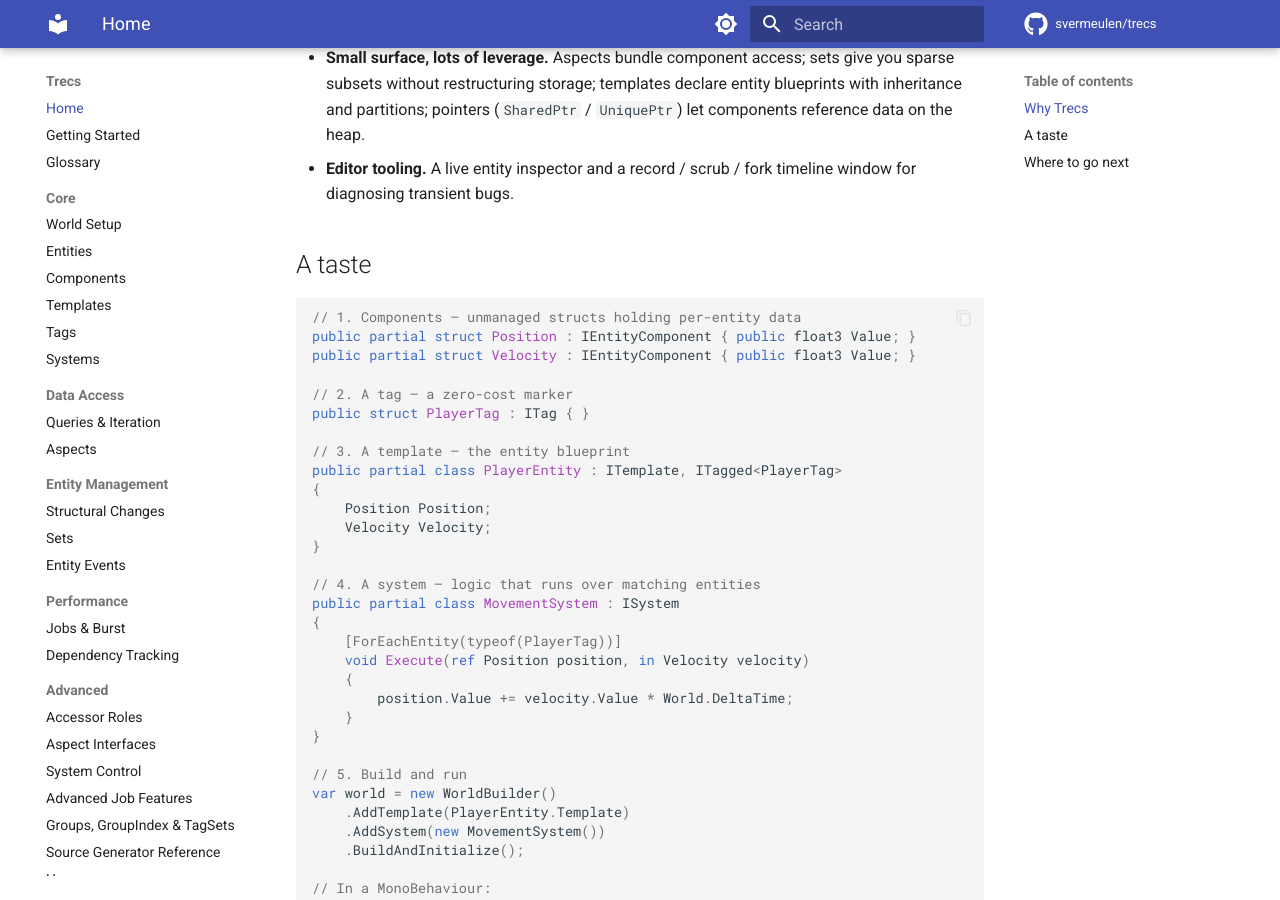
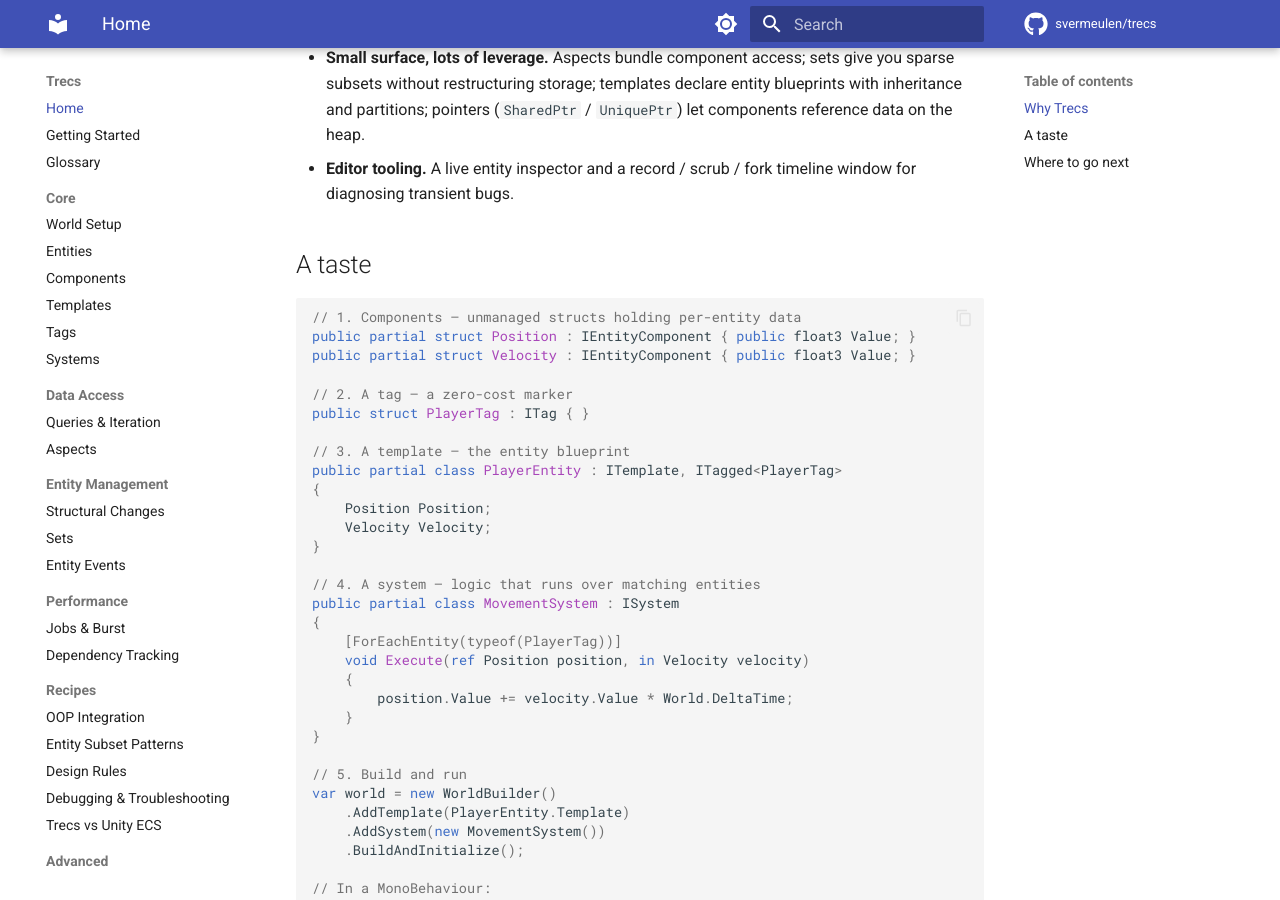
Before and after one commit to svermeulen/trecs, an MkDocs documentation site: the page built from docs/index.md, in a window 1280 px wide and 900 px high, scrolled down 454 px. Built offline with MkDocs 1.6.1 and Material for MkDocs 9.7.7, drawn with Linux system fonts in a browser that asks for light colours; comment, search, counter and statistics services are not loaded.

Commit message:
Docs: move Recipes ahead of Advanced and Samples in nav
Recipes contains 'Trecs vs Unity ECS' and 'Design Rules', which are
the kinds of pages a curious newcomer will want to find quickly.
Sitting at the bottom of the nav (after a long Advanced section and
the entire Samples list) is hostile to that path.

New order: Core → Data Access → Entity Management → Performance →
Recipes → Advanced → Editor Windows → Samples → FAQ.

Co-Authored-By: Claude <noreply@anthropic.com>

```diff
--- a/mkdocs.yml
+++ b/mkdocs.yml
@@ -53,6 +53,12 @@ nav:
   - Performance:
       - Jobs & Burst: performance/jobs-and-burst.md
       - Dependency Tracking: performance/dependency-tracking.md
+  - Recipes:
+      - OOP Integration: recipes/oop-integration.md
+      - Entity Subset Patterns: recipes/entity-subset-patterns.md
+      - Design Rules: recipes/design-rules.md
+      - Debugging & Troubleshooting: recipes/debugging.md
+      - Trecs vs Unity ECS: recipes/trecs-vs-unity-ecs.md
   - Advanced:
       - Accessor Roles: advanced/accessor-roles.md
       - Aspect Interfaces: advanced/aspect-interfaces.md
@@ -94,12 +100,6 @@ nav:
       - 17 - Blob Storage: samples/17-blob-storage.md
       - 18 - Reactive Events: samples/18-reactive-events.md
       - 19 - Multiple Worlds: samples/19-multiple-worlds.md
-  - Recipes:
-      - OOP Integration: recipes/oop-integration.md
-      - Entity Subset Patterns: recipes/entity-subset-patterns.md
-      - Design Rules: recipes/design-rules.md
-      - Debugging & Troubleshooting: recipes/debugging.md
-      - Trecs vs Unity ECS: recipes/trecs-vs-unity-ecs.md
   - FAQ: faq.md
   - Changelog: changelog.md
 
```
